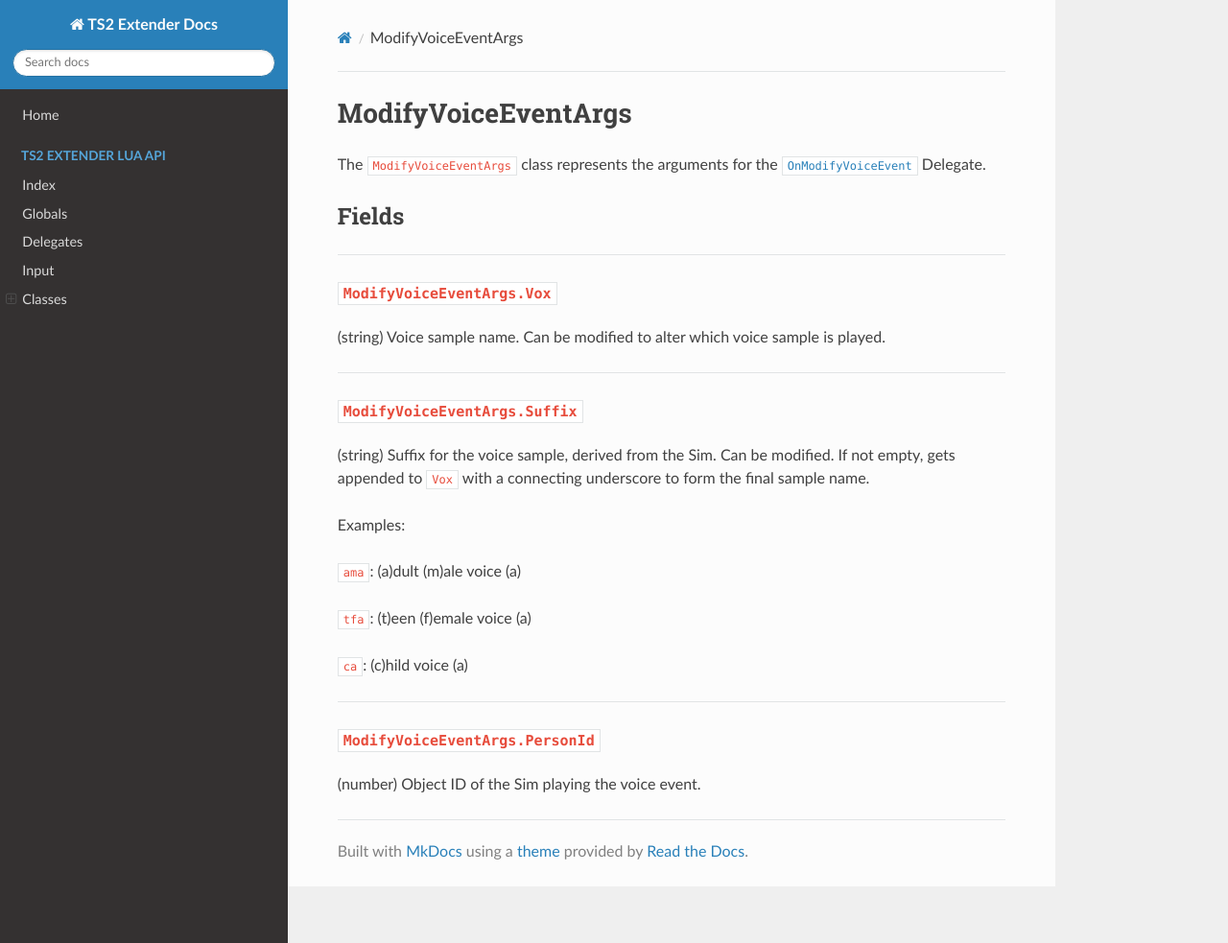
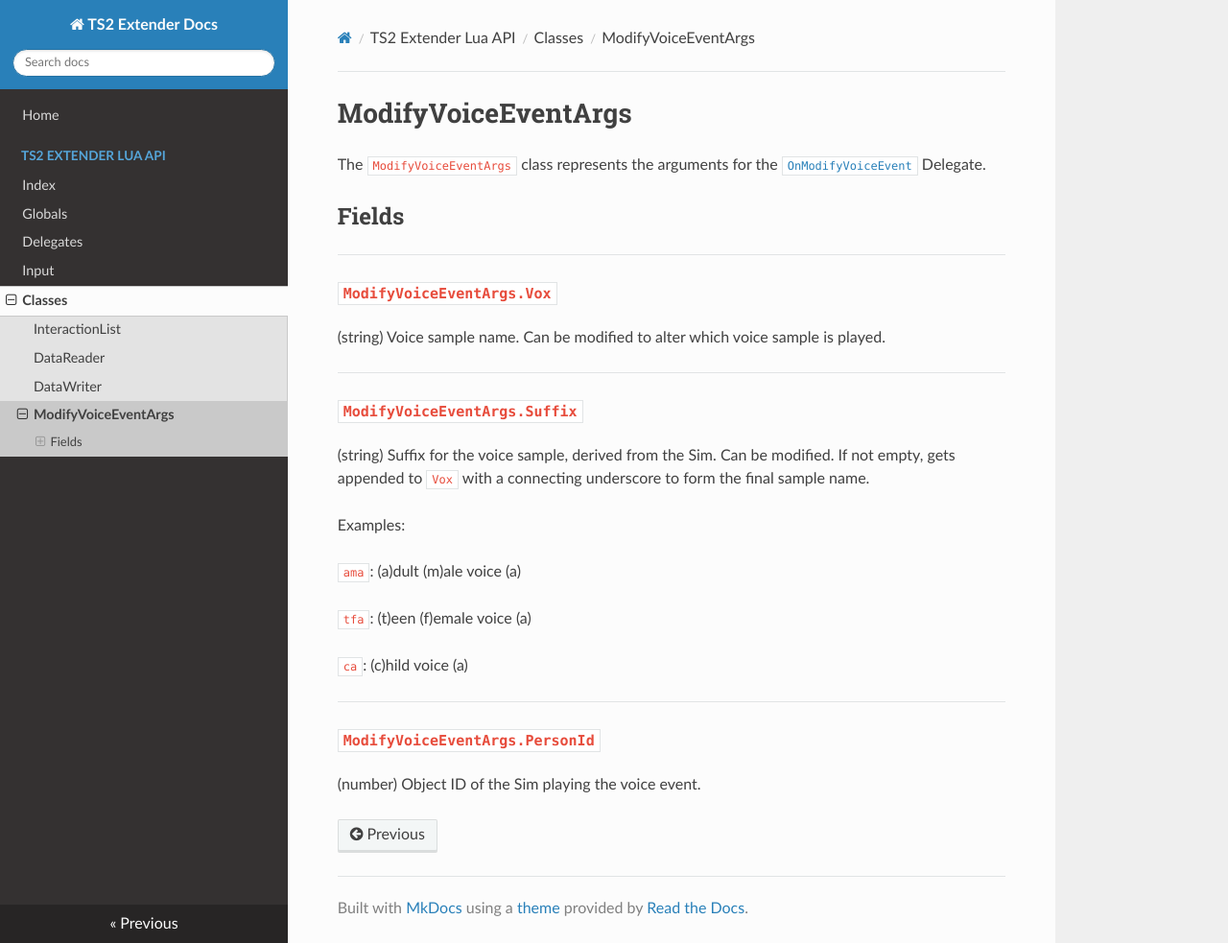
Before and after one commit to LazyDuchess/TS2-Extender-Docs, an MkDocs documentation site: the page built from docs/extenderapi/Classes/ModifyVoiceEventArgs.md, in a window 1280 px wide and 983 px high. Shown: the whole window at 96% size. Built offline with MkDocs 1.6.1, drawn with Linux system fonts in a browser that asks for light colours; nearby versions of some CDN libraries.

Commit message:
add ModifyVoiceEventArgs to classes section

```diff
--- a/mkdocs.yml
+++ b/mkdocs.yml
@@ -11,5 +11,6 @@ nav:
       - InteractionList: extenderapi/Classes/InteractionList.md
       - DataReader: extenderapi/Classes/DataReader.md
       - DataWriter: extenderapi/Classes/DataWriter.md
+      - ModifyVoiceEventArgs: extenderapi/Classes/ModifyVoiceEventArgs.md
 
 theme: readthedocs
```
